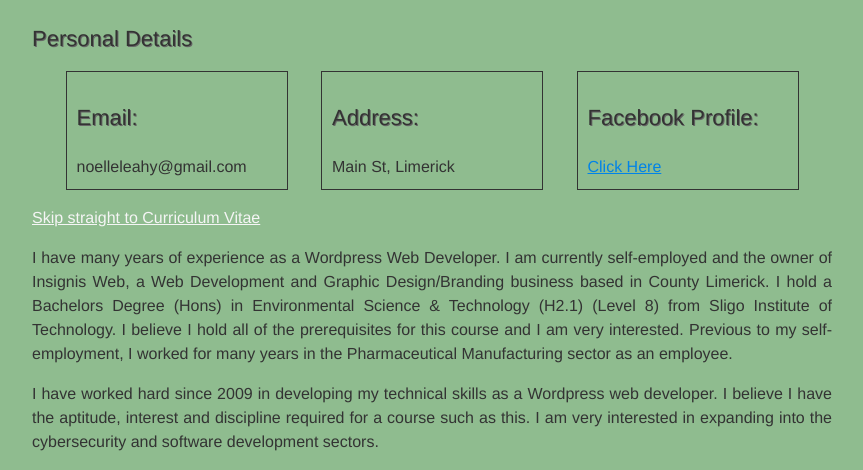
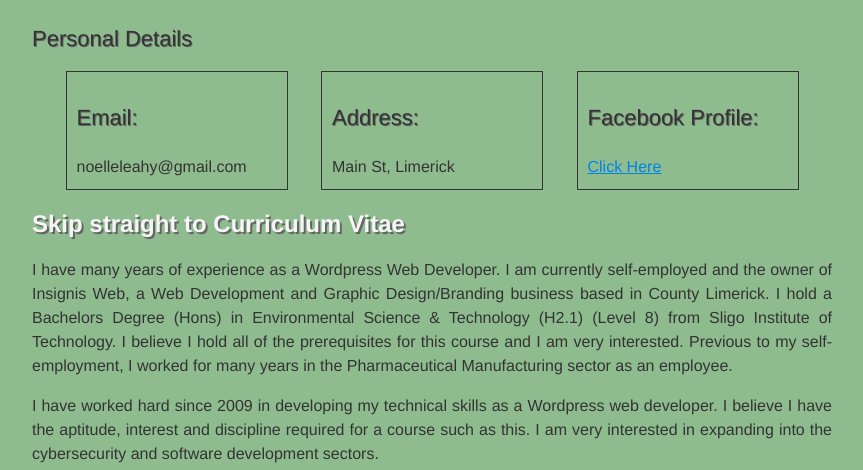
Before and after one commit to mnleahy/mnleahy.github.io, a plain HTML site: page index.html in a window 1280 px wide. Shown: the part 204-674 px from the top of the page, without its empty margins (208-1071 px from the left). Drawn offline with Linux system fonts and the light colour scheme.

Commit message:
Update style.css

```diff
--- a/styles/style.css
+++ b/styles/style.css
@@ -73,9 +73,11 @@ hr.solid {
 }
 
 .cvlink{
-    text-align: center;
     color: whitesmoke;
-    font-weight: 700px;
+    font-weight: 700;
+    text-decoration: none;
+    font-size: 24px;
+    text-shadow: 2px 2px #666;
 }
 
 
```
